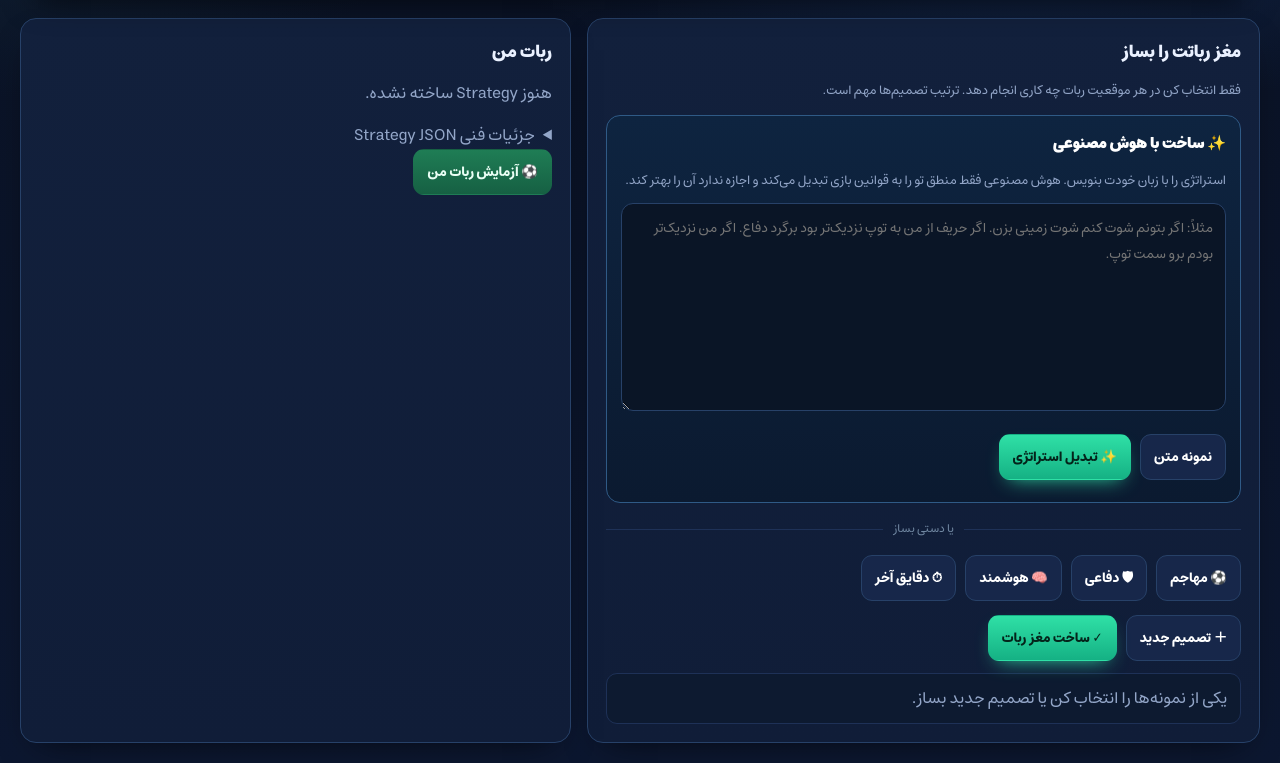
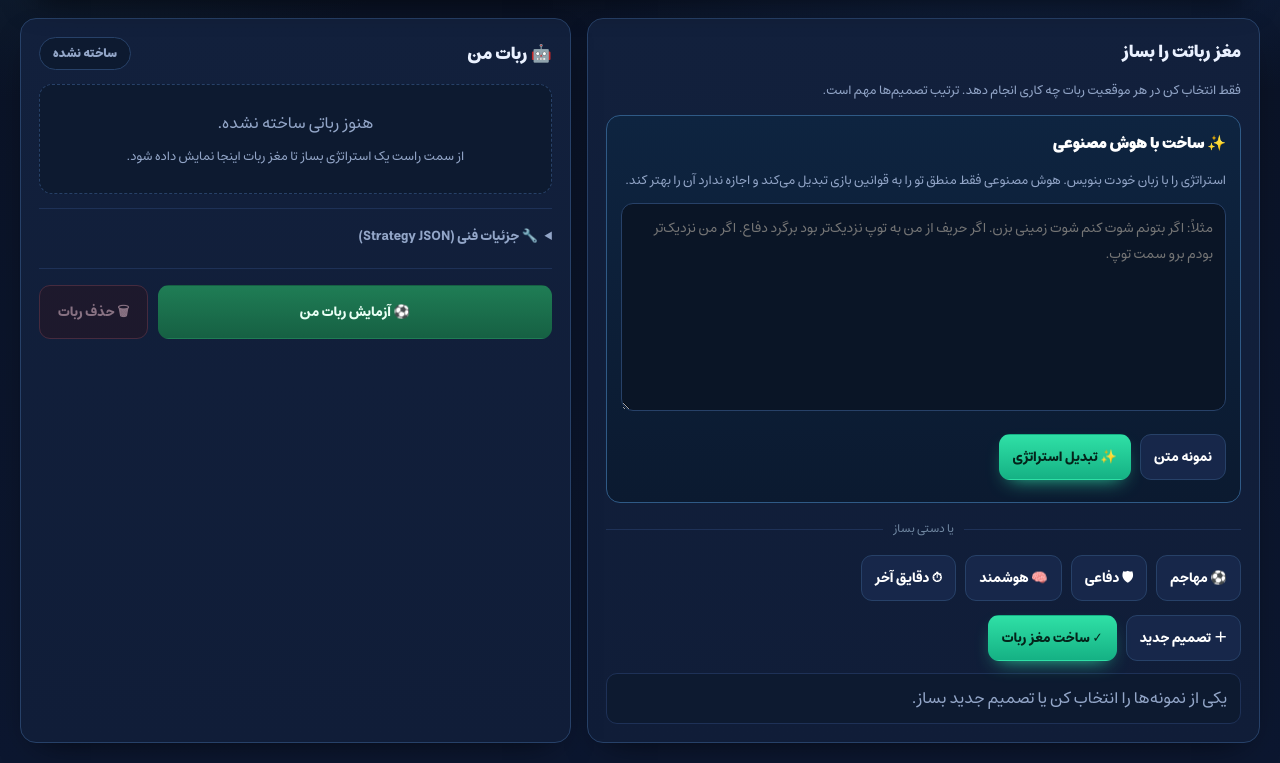
Before and after one commit to PM-2006/headballKarsoogh, a Django app: template game/templates/game/index.html in a window 1280 px wide. Shown: the part 127-890 px from the top of the page. Run offline with Django 5.2, Linux system fonts and the light colour scheme; the template is opened without the code that fills it, so the values that code supplies are empty.

Commit message:
Enhance bot management UI: Add delete functionality, update bot status display, and improve layout for better user experience

```diff
--- a/game/static/game/game.js
+++ b/game/static/game/game.js
@@ -170,8 +170,23 @@ function renderCompiledStrategy(strategy){
     .sort((a,b)=>a.priority-b.priority)
     .map(r=>`<div class="brain-rule"><b>${r.priority}.</b> اگر ${r.conditions.map(describeCondition).join(" <b>و</b> ")}<br>→ <b>${simpleActions[r.action] || r.action}</b></div>`)
     .join("") + `<div class="brain-rule"><b>در غیر این صورت:</b> ${simpleActions[strategy.default_action] || strategy.default_action}</div>`;
-  $("testBot").disabled=false;
+  markBotReady();
   refreshOpponentMenus();
+}
+function markBotReady(){
+  $("deleteBot").disabled=false;
+  const badge=$("botBadge");if(badge){badge.className="bot-badge on";badge.textContent="آماده ✓";}
+}
+function deleteBot(){
+  if(!myStrategy){showToast("رباتی برای حذف وجود ندارد.","err");return;}
+  myStrategy=null;
+  $("jsonView").textContent="";
+  const hb=$("humanBrain");hb.className="brain empty";
+  hb.innerHTML='هنوز رباتی ساخته نشده.<br><span class="muted">از سمت راست یک استراتژی بساز تا مغز ربات اینجا نمایش داده شود.</span>';
+  $("deleteBot").disabled=true;
+  const badge=$("botBadge");if(badge){badge.className="bot-badge off";badge.textContent="ساخته نشده";}
+  refreshOpponentMenus();
+  showToast("ربات حذف شد.","ok");
 }
 async function compileWithAI(){
   const text=$("strategyText").value.trim();
@@ -215,7 +230,7 @@ async function buildBot(){
   try{
     await postJSON("api/validate/",{strategy});myStrategy=strategy;$("jsonView").textContent=JSON.stringify(strategy,null,2);$("humanBrain").classList.remove("empty");
     $("humanBrain").innerHTML=simpleRules.map((r,i)=>`<div class="brain-rule"><b>${i+1}.</b> اگر ${r.conds.map(condInstanceLabel).join(" <b>و</b> ")}<br>→ <b>${simpleActions[r.action]}</b></div>`).join("")+`<div class="brain-rule"><b>در غیر این صورت:</b> صبر کن</div>`;
-    $("testBot").disabled=false;setFeedback("✅ مغز ربات ساخته شد.","ok");refreshOpponentMenus();
+    markBotReady();setFeedback("✅ مغز ربات ساخته شد.","ok");refreshOpponentMenus();
   }catch(err){setFeedback("❌ "+humanizeError(err),"err")}
 }
 function setFeedback(text,kind=""){
@@ -613,6 +628,6 @@ function refreshOpponentMenus(){
   if([...$("redSelect").options].some(o=>o.value===currentRed))$("redSelect").value=currentRed;else $("redSelect").value="adaptive";
 }
 async function init(){
-  vocabulary=await fetch("api/vocabulary/").then(r=>r.json());refreshOpponentMenus();quickPreset("smart");$("builderTab").onclick=()=>switchView("builder");$("arenaTab").onclick=()=>switchView("arena");$("addRule").onclick=()=>addSimple();$("buildBot").onclick=buildBot;$("compileWithAI").onclick=compileWithAI;$("fillAiSample").onclick=()=>{$("strategyText").value="اگر بتونم شوت کنم شوت زمینی بزن. اگر حریف از من به توپ نزدیک‌تر بود برگرد دفاع. اگر من نزدیک‌تر بودم برو سمت توپ. اگر توپ بالای سرم بود بپر."};$("testBot").onclick=()=>{refreshOpponentMenus();$("blueSelect").value="mybot";$("redSelect").value="adaptive";switchView("arena");runMatch()};document.querySelectorAll("[data-quick]").forEach(btn=>btn.onclick=()=>quickPreset(btn.dataset.quick));$("playMatch").onclick=runMatch;$("runBatch").onclick=runBatch;$("winClose").onclick=()=>$("winFx").classList.remove("show");drawFrame({time:60,score:[0,0],players:[{x:255,y:538,face:1},{x:967,y:538,face:-1}],ball:{x:640,y:235},debug:[{},{}]});
+  vocabulary=await fetch("api/vocabulary/").then(r=>r.json());refreshOpponentMenus();quickPreset("smart");$("builderTab").onclick=()=>switchView("builder");$("arenaTab").onclick=()=>switchView("arena");$("addRule").onclick=()=>addSimple();$("buildBot").onclick=buildBot;$("compileWithAI").onclick=compileWithAI;$("fillAiSample").onclick=()=>{$("strategyText").value="اگر بتونم شوت کنم شوت زمینی بزن. اگر حریف از من به توپ نزدیک‌تر بود برگرد دفاع. اگر من نزدیک‌تر بودم برو سمت توپ. اگر توپ بالای سرم بود بپر."};$("testBot").onclick=()=>{if(!myStrategy){showToast("اول یک ربات بساز، بعد آزمایشش کن.","err");return;}refreshOpponentMenus();$("blueSelect").value="mybot";$("redSelect").value="adaptive";switchView("arena");runMatch()};$("deleteBot").onclick=deleteBot;document.querySelectorAll("[data-quick]").forEach(btn=>btn.onclick=()=>quickPreset(btn.dataset.quick));$("playMatch").onclick=runMatch;$("runBatch").onclick=runBatch;$("winClose").onclick=()=>$("winFx").classList.remove("show");drawFrame({time:60,score:[0,0],players:[{x:255,y:538,face:1},{x:967,y:538,face:-1}],ball:{x:640,y:235},debug:[{},{}]});
 }
 init();
--- a/game/static/game/styles.css
+++ b/game/static/game/styles.css
@@ -98,10 +98,26 @@ button.add-cond{background:#123a55;border-color:#2f6d97;color:#bfe3ff}
 button.danger{background:#3a1622;border-color:#7b3742;color:#ffc5cb}
 
 /* Bot brain + feedback */
-.brain{margin-top:4px}
-.brain-rule{margin-top:9px;padding:12px;border-radius:12px;background:#0d1a30;border:1px solid var(--line-soft);line-height:1.8}
+/* My Bot card */
+.mybot-card{display:flex;flex-direction:column}
+.mybot-head{display:flex;align-items:center;justify-content:space-between;gap:10px;margin-bottom:14px}
+.mybot-head h2{margin:0}
+.bot-badge{font-size:12px;font-weight:800;padding:5px 13px;border-radius:999px;border:1px solid var(--line);white-space:nowrap}
+.bot-badge.off{color:var(--muted);background:#0d1a30}
+.bot-badge.on{color:#04231a;background:linear-gradient(180deg,var(--accent),var(--accent-deep));border-color:transparent}
+.brain{max-height:360px;overflow:auto;padding:2px}
+.brain-rule{margin:0 0 10px;padding:13px 15px;border-radius:12px;background:#0d1a30;border:1px solid var(--line-soft);line-height:1.95}
+.brain-rule:last-child{margin-bottom:0}
 .brain-rule b{color:var(--accent)}
-.brain.empty{color:var(--muted)}
+.brain.empty{max-height:none;overflow:visible;color:var(--muted);text-align:center;padding:22px 16px;line-height:2;
+  background:#0d1a30;border:1px dashed var(--line);border-radius:13px}
+.json-details{margin-top:14px;border-top:1px solid var(--line-soft);padding-top:12px}
+.json-details summary{color:var(--muted);font-weight:700;font-size:13px;padding:4px 0}
+.mybot-actions{display:flex;gap:10px;margin-top:16px;padding-top:16px;border-top:1px solid var(--line-soft)}
+.mybot-actions .success{flex:1;justify-content:center;padding:14px}
+.btn-danger{background:#2a1420;border:1px solid #7b3742;color:#ffc5cb;padding:14px 18px}
+.btn-danger:hover:not(:disabled){background:#3a1622;border-color:#a04756}
+button:disabled{opacity:.5;cursor:not-allowed;transform:none!important}
 .feedback{margin-top:12px;color:var(--muted);padding:11px 13px;background:#0d1a30;border:1px solid var(--line-soft);border-radius:11px;line-height:1.7}
 .feedback.ok{color:#a4f3cd;border-color:#2c6f52;background:#0c241a}
 .feedback.err{color:#ffc5cb;border-color:#7b3742;background:#26121a}
--- a/game/templates/game/index.html
+++ b/game/templates/game/index.html
@@ -47,10 +47,14 @@
       <div class="actions"><button id="addRule">＋ تصمیم جدید</button><button id="buildBot" class="primary">✓ ساخت مغز ربات</button></div>
       <div id="feedback" class="feedback">یکی از نمونه‌ها را انتخاب کن یا تصمیم جدید بساز.</div>
     </div>
-    <div class="card">
-      <h2>ربات من</h2><div id="humanBrain" class="brain empty">هنوز Strategy ساخته نشده.</div>
-      <details><summary>جزئیات فنی Strategy JSON</summary><pre id="jsonView"></pre></details>
-      <button id="testBot" class="success" disabled>⚽ آزمایش ربات من</button>
+    <div class="card mybot-card">
+      <div class="mybot-head"><h2>🤖 ربات من</h2><span id="botBadge" class="bot-badge off">ساخته نشده</span></div>
+      <div id="humanBrain" class="brain empty">هنوز رباتی ساخته نشده.<br><span class="muted">از سمت راست یک استراتژی بساز تا مغز ربات اینجا نمایش داده شود.</span></div>
+      <details class="json-details"><summary>🔧 جزئیات فنی (Strategy JSON)</summary><pre id="jsonView"></pre></details>
+      <div class="mybot-actions">
+        <button id="testBot" class="success">⚽ آزمایش ربات من</button>
+        <button id="deleteBot" class="btn-danger" disabled>🗑 حذف ربات</button>
+      </div>
     </div>
   </div>
 </section>
```
